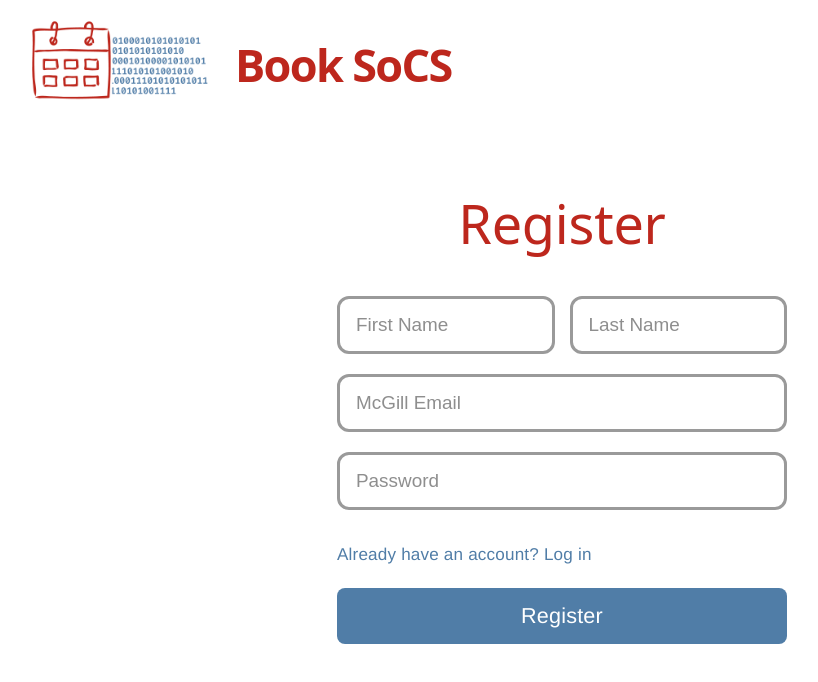
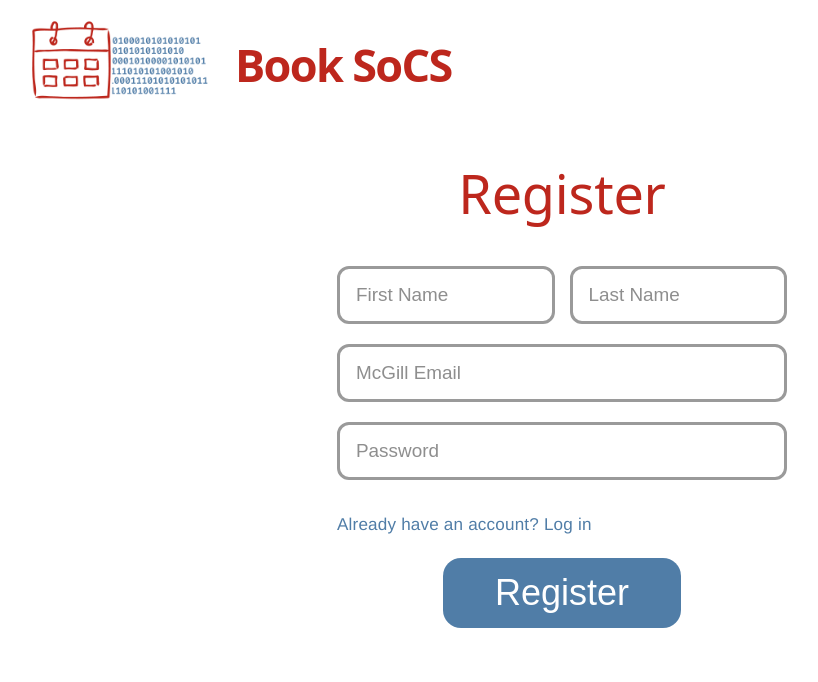
Before and after one commit to AyazCiplak/comp307-booking-frontend, a React (Vite) app: page /auth/register in a window 1280 px wide. Shown: the top 682 px of the page, without its empty margins (78-896 px from the left). Built offline with nearby package versions, Linux system fonts and the light colour scheme.

Commit message:
domain and filled in errors

```diff
--- a/src/pages/auth/Register.css
+++ b/src/pages/auth/Register.css
@@ -38,7 +38,7 @@
 }
 
 .register-form-shell {
-  margin-top: 80px;
+  margin-top: 50px;
   width: 100%;
   display: flex;
   justify-content: center;
@@ -57,6 +57,15 @@
   display: flex;
   flex-direction: column;
   gap: 20px;
+}
+
+.register-error-banner {
+  background-color: #e9b9b6;
+  color: #3a1f1f;
+  border-radius: 16px;
+  padding: 18px 22px;
+  font-size: 1.05rem;
+  line-height: 1.3;
 }
 
 .register-form-title {
@@ -105,6 +114,23 @@
   text-decoration: underline;
 }
 
+.register-submit-btn {
+  align-self: center;
+  background-color: var(--steel_blue);
+  color: var(--white);
+  border: none;
+  border-radius: 18px;
+  padding: 14px 52px;
+  font-size: 2rem;
+  min-width: 220px;
+  cursor: pointer;
+  transition: opacity 0.2s ease;
+}
+
+.register-submit-btn:hover {
+  opacity: 0.9;
+}
+
 @media (max-width: 600px) {
   .register-page {
     padding: 12px 16px 28px;
@@ -134,4 +160,10 @@
   .register-half-width {
     width: 100%;
   }
+
+  .register-submit-btn {
+    width: 100%;
+    max-width: 280px;
+    font-size: 1.4rem;
+  }
 }
--- a/src/pages/auth/Register.tsx
+++ b/src/pages/auth/Register.tsx
@@ -1,7 +1,54 @@
+import { useState } from "react";
+import type { FormEvent } from "react";
 import "./Register.css";
 import { Link } from "react-router-dom";
 
+const ALLOWED_EMAIL_DOMAINS = ["mcgill.ca", "mail.mcgill.ca"];
+
+function isInstitutionalEmail(email: string) {
+  const normalizedEmail = email.trim().toLowerCase();
+  const [localPart, domainPart] = normalizedEmail.split("@");
+  const localPartValid = /^[a-z0-9._%+-]+$/.test(localPart ?? "");
+  const mcgillDomain = ALLOWED_EMAIL_DOMAINS.includes(domainPart ?? "");
+
+  return localPartValid && mcgillDomain;
+}
+
 function Register() {
+  const [formData, setFormData] = useState({
+    firstName: "",
+    lastName: "",
+    email: "",
+    password: "",
+  });
+  const [showValidationError, setShowValidationError] = useState(false);
+  const [invalidEmailError, setInvalidEmailError] = useState(false);
+
+  function handleSubmit(event: FormEvent<HTMLFormElement>) {
+    event.preventDefault();
+
+    const hasEmptyField = Object.values(formData).some(
+      (value) => value.trim() === "",
+    );
+
+    if (hasEmptyField) {
+      setShowValidationError(true);
+      setInvalidEmailError(false);
+      return;
+    }
+
+    if (!isInstitutionalEmail(formData.email)) {
+      setInvalidEmailError(true);
+      setShowValidationError(false);
+      return;
+    }
+
+    setShowValidationError(false);
+    setInvalidEmailError(false);
+
+    // continue with auth API call
+  }
+
   return (
     <div className="register-page">
       <main className="register-layout">
@@ -19,39 +66,95 @@ function Register() {
 
         {/* registration form */}
         <section className="register-form-shell">
-          <div className="register-form">
+          <form className="register-form" onSubmit={handleSubmit}>
             <h2 className="register-form-title">Register</h2>
+
+            {showValidationError && (
+              <div className="register-error-banner" role="alert">
+                Error: Please fill out all fields before registering.
+              </div>
+            )}
+
+            {invalidEmailError && (
+              <div className="register-error-banner" role="alert">
+                Error: Please use your McGill Email.
+              </div>
+            )}
+
             <div className="register-row">
               <input
                 type="text"
                 placeholder="First Name"
                 className="register-half-width"
+                value={formData.firstName}
+                onChange={(event) => {
+                  setFormData((prev) => ({
+                    ...prev,
+                    firstName: event.target.value,
+                  }));
+                  if (showValidationError) {
+                    setShowValidationError(false);
+                  }
+                }}
               />
               <input
                 type="text"
                 placeholder="Last Name"
                 className="register-half-width"
+                value={formData.lastName}
+                onChange={(event) => {
+                  setFormData((prev) => ({
+                    ...prev,
+                    lastName: event.target.value,
+                  }));
+                  if (showValidationError) {
+                    setShowValidationError(false);
+                  }
+                }}
               />
             </div>
             <input
               type="email"
               placeholder="McGill Email"
               className="register-full-width"
+              value={formData.email}
+              onChange={(event) => {
+                setFormData((prev) => ({
+                  ...prev,
+                  email: event.target.value,
+                }));
+                if (showValidationError) {
+                  setShowValidationError(false);
+                }
+                if (invalidEmailError) {
+                  setInvalidEmailError(false);
+                }
+              }}
             />
             <input
               type="password"
               placeholder="Password"
               className="register-full-width"
+              value={formData.password}
+              onChange={(event) => {
+                setFormData((prev) => ({
+                  ...prev,
+                  password: event.target.value,
+                }));
+                if (showValidationError) {
+                  setShowValidationError(false);
+                }
+              }}
             />
 
             <Link to="/auth/login" className="already-have-account">
               Already have an account? Log in
             </Link>
 
-            <Link to="/" className="btn">
+            <button type="submit" className="register-submit-btn">
               Register
-            </Link>
-          </div>
+            </button>
+          </form>
         </section>
       </main>
     </div>
```
